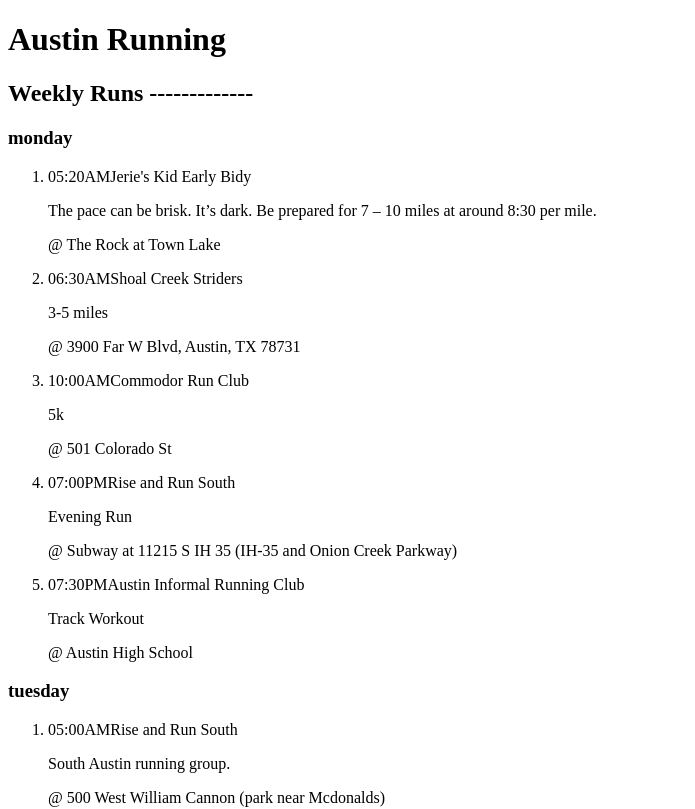
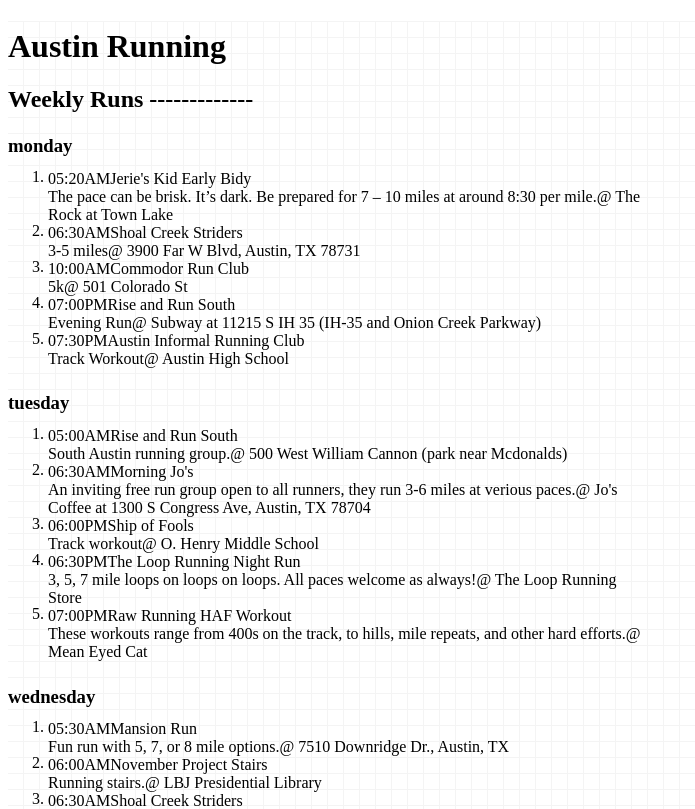
Before and after one commit to Hehk/lunch.run, a Next.js app: page /austin in a window 1280 px wide. Shown: the top 809 px of the page, without its empty margins (0-695 px from the left). Built offline with nearby package versions, Linux system fonts and the light colour scheme.

Commit message:
move to just basic styles, I did not like styled-jsx

```diff
--- a/components/baseline.tsx
+++ /dev/null
@@ -1,13 +0,0 @@
-type props = {
-  cls: string
-  top: number
-}
-
-export default function Baseline ({ cls, top }: props) {
-  return <style jsx>{`
-    .${cls}-baseline {
-      position: relative;
-      top: ${top}px;
-    }
-  `}</style>
-}
--- a/components/h1.tsx
+++ b/components/h1.tsx
@@ -1,13 +1,12 @@
-import Baseline from '../components/baseline'
 import React from 'react'
+import styles from '../styles/baseline.module.css'
 
 type props = {
   children: React.ReactNode
 }
 
 export default function H1 ({children} : props) {
-  return <h1 className="font-mono text-5xl py-4 h1-baseline">
+  return <h1 className={styles.h1 + " font-mono text-5xl py-4"}>
     {children}
-    <Baseline cls='h1' top={7} />
   </h1>
 }
--- a/components/h2.tsx
+++ b/components/h2.tsx
@@ -1,13 +1,12 @@
-import Baseline from '../components/baseline'
 import React from 'react'
+import styles from '../styles/baseline.module.css'
 
 type props = {
   children: React.ReactNode
 }
 
 export default function H2 ({children} : props) {
-  return <h2 className="font-mono text-3xl leading-8 py-4 h2-baseline">
+  return <h2 className={styles.h2 + " font-mono text-3xl leading-8 py-4"}>
     {children}
-    <Baseline cls='h2' top={6} />
   </h2>
 }
--- a/components/h3.tsx
+++ b/components/h3.tsx
@@ -1,13 +1,12 @@
-import Baseline from '../components/baseline'
 import React from 'react'
+import styles from '../styles/baseline.module.css'
 
 type props = {
   children: React.ReactNode
 }
 
 export default function H3 ({children} : props) {
-  return <h3 className="font-mono text-2xl pb-4 h3-baseline capitalize">
+  return <h3 className={styles.h3 + " font-mono text-2xl pb-4 capitalize"}>
     {children}
-    <Baseline cls='h3' top={8} />
   </h3>
 }
--- /dev/null
+++ b/components/text.tsx
@@ -0,0 +1,14 @@
+import React from 'react'
+import styles from '../styles/baseline.module.css'
+import cls from '../util/cls'
+
+type props = {
+  children: React.ReactNode
+  className?: string
+}
+
+export default function Text ({children, className} : props) {
+  return <span className={cls(styles.text, "block text-base leading-4", className)}>
+    {children}
+  </span>
+}
--- a/pages/austin.tsx
+++ b/pages/austin.tsx
@@ -1,12 +1,12 @@
 import Head from 'next/head'
 import React from 'react'
 import Image from 'next/image'
-import Baseline from '../components/baseline'
 import Container from '../components/container'
-import GraphPaper from '../components/graph_paper'
 import H1 from '../components/h1'
 import H2 from '../components/h2'
 import H3 from '../components/h3'
+import Text from '../components/text'
+import styles from '../styles/global.module.css'
 
 type event = {
   name: string
@@ -505,20 +505,19 @@
 }
 
 function Event ({ event } : { event: event }) {
-  return <li className="text-base leading-4">
-    <div className="pb-4">
-     <span className="event-baseline w-20 inline-block">{formatHour(event.time.hour)}:{padZero(event.time.minute)}{AMorPM(event.time.hour)}</span>
-     <span className="event-baseline font-bold">{event.name}</span>
+  return <li>
+    <div className="pb-4 text-base leading-4">
+     <Text className="w-20 inline-block">{formatHour(event.time.hour)}:{padZero(event.time.minute)}{AMorPM(event.time.hour)}</Text>
+     <Text className="font-bold inline-block">{event.name}</Text>
     </div>
-    <p className="event-baseline pl-20 pb-4">{event.description}</p>
-    <p className="event-baseline pl-20 pb-4">@ {event.location}</p>
-    <Baseline cls="event" top={2} />
+    <Text className="pl-20 pb-4">{event.description}</Text>
+    <Text className="pl-20 pb-4">@ {event.location}</Text>
   </li>
 }
 
 function Social ({ link, name } : { link?: string, name: string }) {
   if (!link) return null
-  return <a className="event-baseline pr-4 underline" href={link}>{name}</a>
+  return <a className="pr-4" href={link}><Text className="inline-block underline">{name}</Text></a>
 }
 
 export default function Home() {
@@ -530,7 +529,7 @@
         <link rel="icon" href="/favicon.ico" />
       </Head>
 
-      <main className="graph-paper">
+      <main className={styles.graphPaper}>
         <Container>
           <H1>Austin Running</H1>
           <H2>Weekly Runs -------------</H2>
--- a/pages/index.tsx
+++ b/pages/index.tsx
@@ -1,8 +1,8 @@
 import Head from 'next/head'
 import Image from 'next/image'
 import H1 from '../components/h1'
-import GraphPaper from '../components/graph_paper'
 import Container from '../components/container'
+import styles from '../styles/global.module.css'
 
 export default function Home() {
   return (
@@ -13,9 +13,8 @@
         <link rel="icon" href="/favicon.ico" />
       </Head>
 
-      <main className="graph-paper">
+      <main className={styles.graphPaper}>
         <Container>
-          <GraphPaper />
           <H1>Yo!</H1>
         </Container>
       </main>
--- /dev/null
+++ b/styles/baseline.module.css
@@ -0,0 +1,19 @@
+.h1 {
+  position: relative;
+  top: 7px;
+}
+
+.h2 {
+  position: relative;
+  top: 6px;
+}
+
+.h3 {
+  position: relative;
+  top: 8px;
+}
+
+.text {
+  position: relative;
+  top: 2px;
+}
--- /dev/null
+++ b/styles/global.module.css
@@ -0,0 +1,8 @@
+.graphPaper {
+  min-height: 100vh;
+  background-color: #fff;
+  background-size: 1rem 1rem;
+  background-image:
+    linear-gradient(0deg, transparent calc(1rem - 1px), #f4f4f4 calc(1rem - 1px), #f4f4f4 1rem, transparent 1rem),
+    linear-gradient(90deg, transparent calc(1rem - 1px), #f4f4f4 calc(1rem - 1px), #f4f4f4 1rem, transparent 1rem);
+}
--- /dev/null
+++ b/util/cls.tsx
@@ -0,0 +1,3 @@
+export default function (...args: (string | undefined)[]) {
+  return args.filter(x => x).join(' ')
+}
```
Also changed, not shown: components/graph_paper.tsx (deleted, +0 -16 lines).
